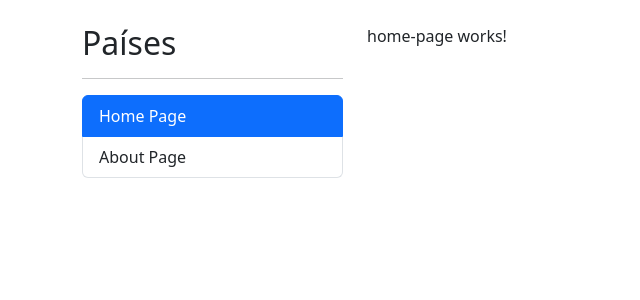
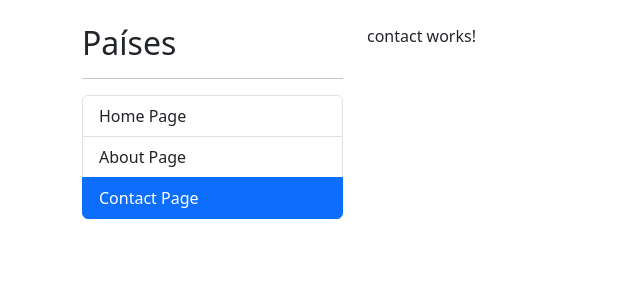
Before and after one commit to luiyugito666/countriesApp, an Angular app: page /contact in a window 1280 px wide. Before the commit this address led to /. Shown: the top 300 px of the page, without its empty margins (0-640 px from the left). Built offline with nearby package versions, Linux system fonts and the light colour scheme.

Commit message:
page contact

```diff
--- a/src/app/app.routing.module.ts
+++ b/src/app/app.routing.module.ts
@@ -2,6 +2,7 @@
 import { RouterModule, Routes } from '@angular/router';
 import { HomePageComponent } from './shared/pages/home-page/home-page.component';
 import { AboutPageComponent } from './shared/pages/about-page/about-page.component';
+import { ContactComponent } from './shared/pages/contact/contact.component';
 const routes: Routes = [
   {
     path: '',
@@ -11,6 +12,11 @@
   {
     path: 'about',
     component: AboutPageComponent
+
+  },
+   {
+    path: 'contact',
+    component: ContactComponent
 
   },
   {
--- a/src/app/shared/components/sidebar/sidebar.component.html
+++ b/src/app/shared/components/sidebar/sidebar.component.html
@@ -13,5 +13,10 @@
    class="list-group-item">
     About Page
   </li>
+  <li routerLink="contact"
+  routerLinkActive="active"
+   class="list-group-item">
+    Contact Page
+  </li>
 
 </ul>
--- /dev/null
+++ b/src/app/shared/pages/contact/contact.component.html
@@ -0,0 +1 @@
+<p>contact works!</p>
--- /dev/null
+++ b/src/app/shared/pages/contact/contact.component.ts
@@ -0,0 +1,11 @@
+import { Component } from '@angular/core';
+
+@Component({
+  selector: 'shared-contact',
+  templateUrl: './contact.component.html',
+  styles: [
+  ]
+})
+export class ContactComponent {
+
+}
--- a/src/app/shared/shared.module.ts
+++ b/src/app/shared/shared.module.ts
@@ -6,6 +6,7 @@
 import { HomePageComponent } from './pages/home-page/home-page.component';
 import { AboutPageComponent } from './pages/about-page/about-page.component';
 import { SidebarComponent } from './components/sidebar/sidebar.component';
+import { ContactComponent } from './pages/contact/contact.component';
 
 
 
@@ -13,6 +14,7 @@
 @NgModule({
   declarations: [
     AboutPageComponent,
+    ContactComponent,
     HomePageComponent,
     SidebarComponent,
   ],
@@ -22,6 +24,7 @@
   ],
   exports: [
     AboutPageComponent,
+    ContactComponent,
     HomePageComponent,
     SidebarComponent]
 })
```
